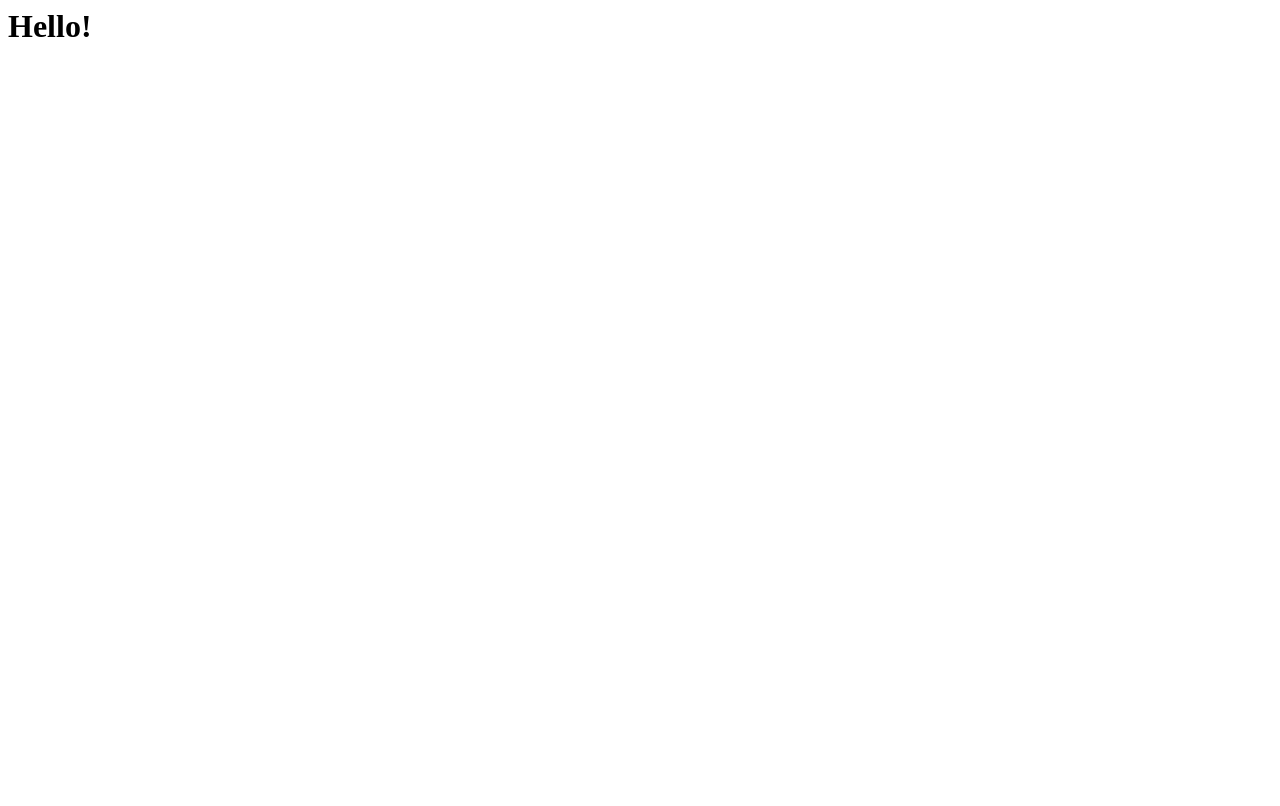
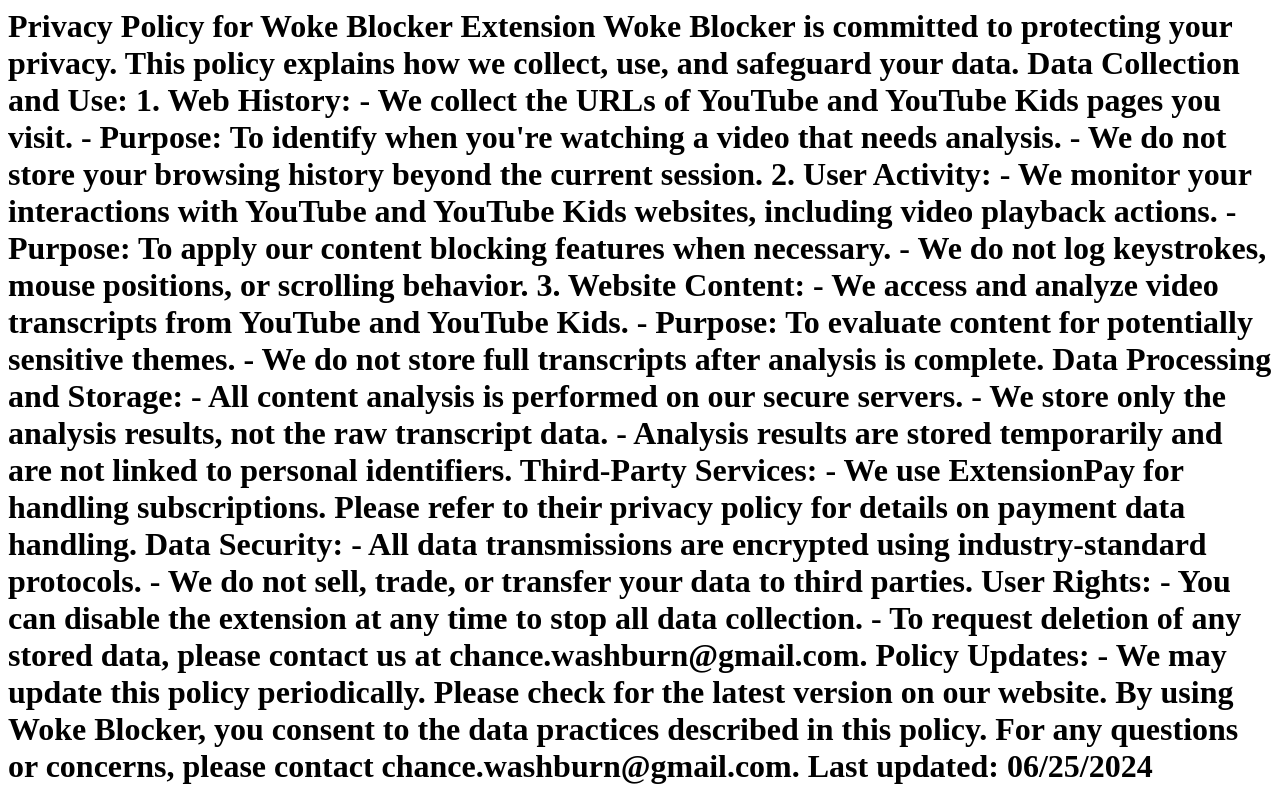
Before and after one commit to chancew990/woke-blocker.github.io, a plain HTML site: page index.html in a window 1280 px wide. Drawn offline with Linux system fonts and the light colour scheme.

Commit message:
Update index.html

```diff
--- a/index.html
+++ b/index.html
@@ -1 +1,45 @@
-<h1>Hello!</h1>
+<h1>Privacy Policy for Woke Blocker Extension
+
+Woke Blocker is committed to protecting your privacy. This policy explains how we collect, use, and safeguard your data.
+
+Data Collection and Use:
+
+1. Web History:
+   - We collect the URLs of YouTube and YouTube Kids pages you visit.
+   - Purpose: To identify when you're watching a video that needs analysis.
+   - We do not store your browsing history beyond the current session.
+
+2. User Activity:
+   - We monitor your interactions with YouTube and YouTube Kids websites, including video playback actions.
+   - Purpose: To apply our content blocking features when necessary.
+   - We do not log keystrokes, mouse positions, or scrolling behavior.
+
+3. Website Content:
+   - We access and analyze video transcripts from YouTube and YouTube Kids.
+   - Purpose: To evaluate content for potentially sensitive themes.
+   - We do not store full transcripts after analysis is complete.
+
+Data Processing and Storage:
+- All content analysis is performed on our secure servers.
+- We store only the analysis results, not the raw transcript data.
+- Analysis results are stored temporarily and are not linked to personal identifiers.
+
+Third-Party Services:
+- We use ExtensionPay for handling subscriptions. Please refer to their privacy policy for details on payment data handling.
+
+Data Security:
+- All data transmissions are encrypted using industry-standard protocols.
+- We do not sell, trade, or transfer your data to third parties.
+
+User Rights:
+- You can disable the extension at any time to stop all data collection.
+- To request deletion of any stored data, please contact us at chance.washburn@gmail.com.
+
+Policy Updates:
+- We may update this policy periodically. Please check for the latest version on our website.
+
+By using Woke Blocker, you consent to the data practices described in this policy.
+
+For any questions or concerns, please contact chance.washburn@gmail.com.
+
+Last updated: 06/25/2024</h1>
```
